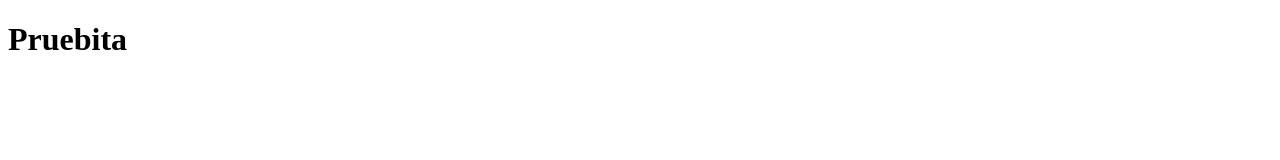
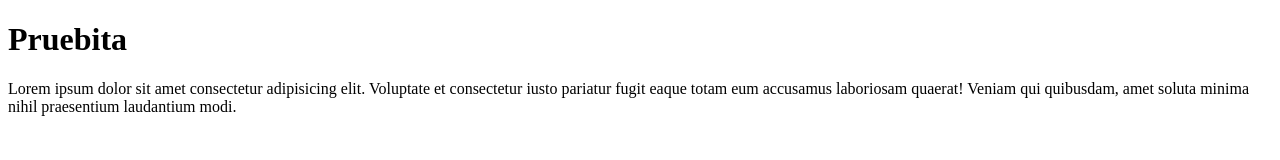
Before and after one commit to AngelMolina3464/Javanilla2025, a plain HTML site: page pages/prueba.html in a window 1280 px wide. Drawn offline with Linux system fonts and the light colour scheme.

Commit message:
Prueba con el html de prueba y con el js

```diff
--- a/pages/prueba.html
+++ b/pages/prueba.html
@@ -7,5 +7,6 @@
 </head>
 <body>
     <h1>Pruebita</h1>
+    <p>Lorem ipsum dolor sit amet consectetur adipisicing elit. Voluptate et consectetur iusto pariatur fugit eaque totam eum accusamus laboriosam quaerat! Veniam qui quibusdam, amet soluta minima nihil praesentium laudantium modi.</p>
 </body>
 </html>
--- /dev/null
+++ b/scripts/nuevoScri.js
@@ -0,0 +1 @@
+console.log("Modelo de proceso")
```
